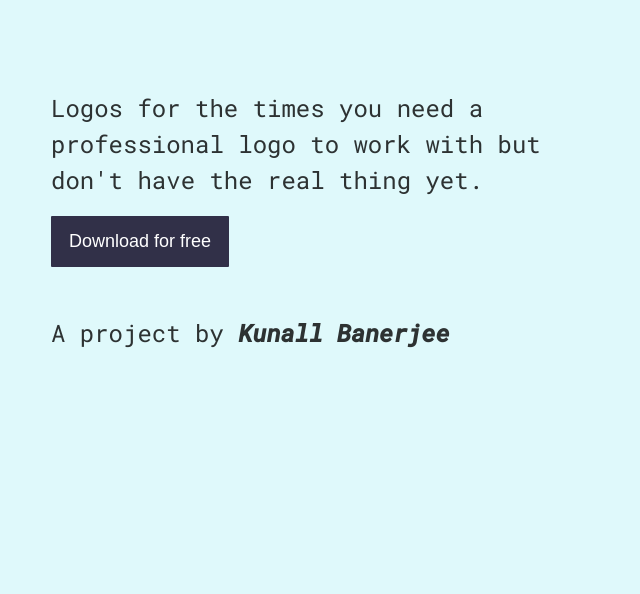
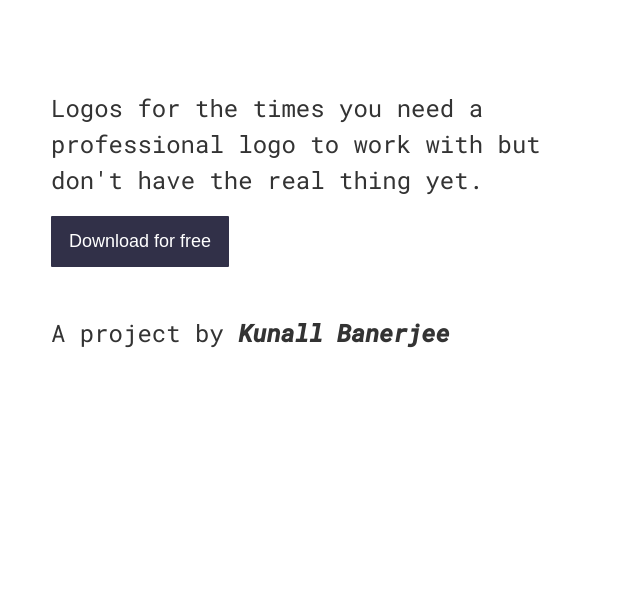
Before and after one commit to 21kb/kara.now.sh, a Gatsby site: page / in a window 1280 px wide. Shown: the part 206-800 px from the top of the page, without its empty margins (13-653 px from the left). Built offline with nearby package versions, Linux system fonts and the light colour scheme; Gatsby itself is replaced by a stand-in of ours.

Commit message:
Disable global styles
Wait until we migrate to Gatsby v2

```diff
--- a/gatsby-browser.js
+++ b/gatsby-browser.js
@@ -1,3 +1,4 @@
 // This doesn't seem to be working. Is this a
 // Gatsby v2 thing only?
+// Sure looks like it from: https://next.gatsbyjs.org/docs/migrating-from-v1-to-v2/
 import './src/styles/global.css';
--- a/src/styles/global.css
+++ b/src/styles/global.css
@@ -1,3 +1,3 @@
-body {
+/* body {
   background: rgba(223, 249, 251, 18);
-}
+} */
```
